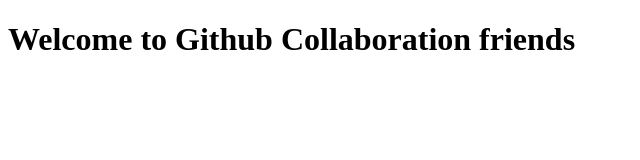
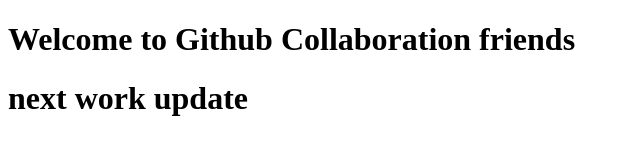
Before and after one commit to Rohithtompe/Github-Collaboration, a plain HTML site: page index.html in a window 1280 px wide. Shown: the whole page, without its empty margins (0-640 px from the left). Drawn offline with Linux system fonts and the light colour scheme.

Commit message:
next work

```diff
--- a/index.html
+++ b/index.html
@@ -7,5 +7,6 @@
 </head>
 <body>
     <h1>Welcome to Github Collaboration friends</h1>
+    <h1>next work update</h1>
 </body>
 </html>
```
